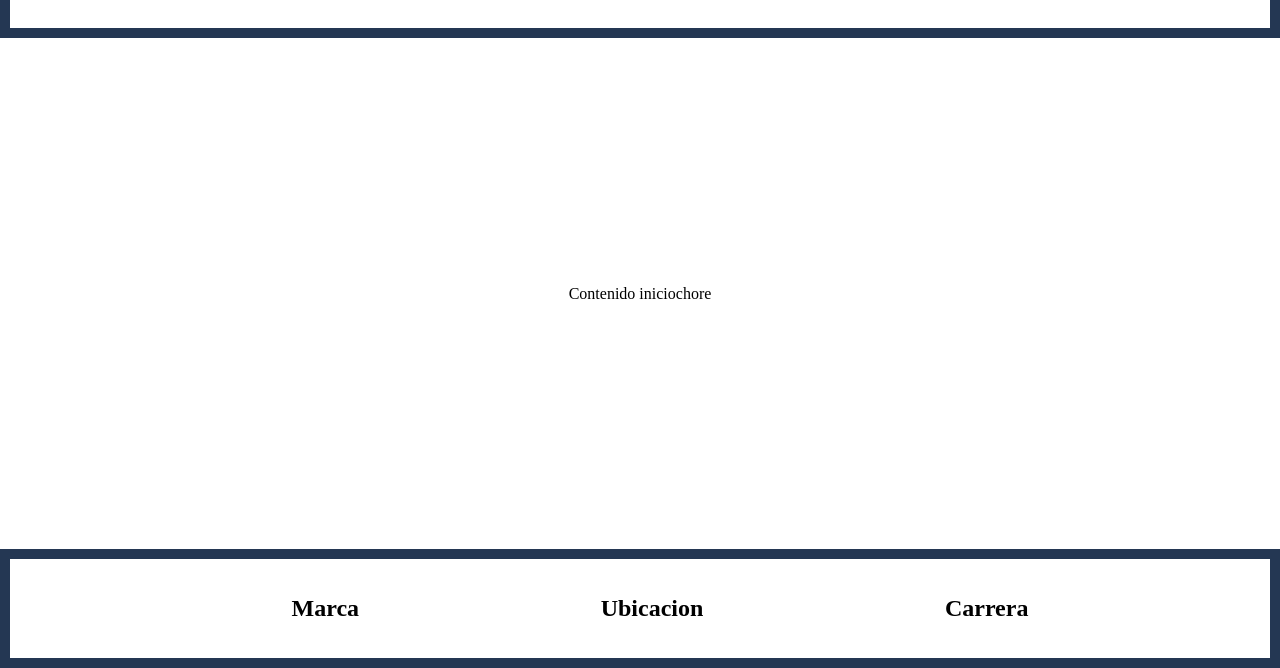
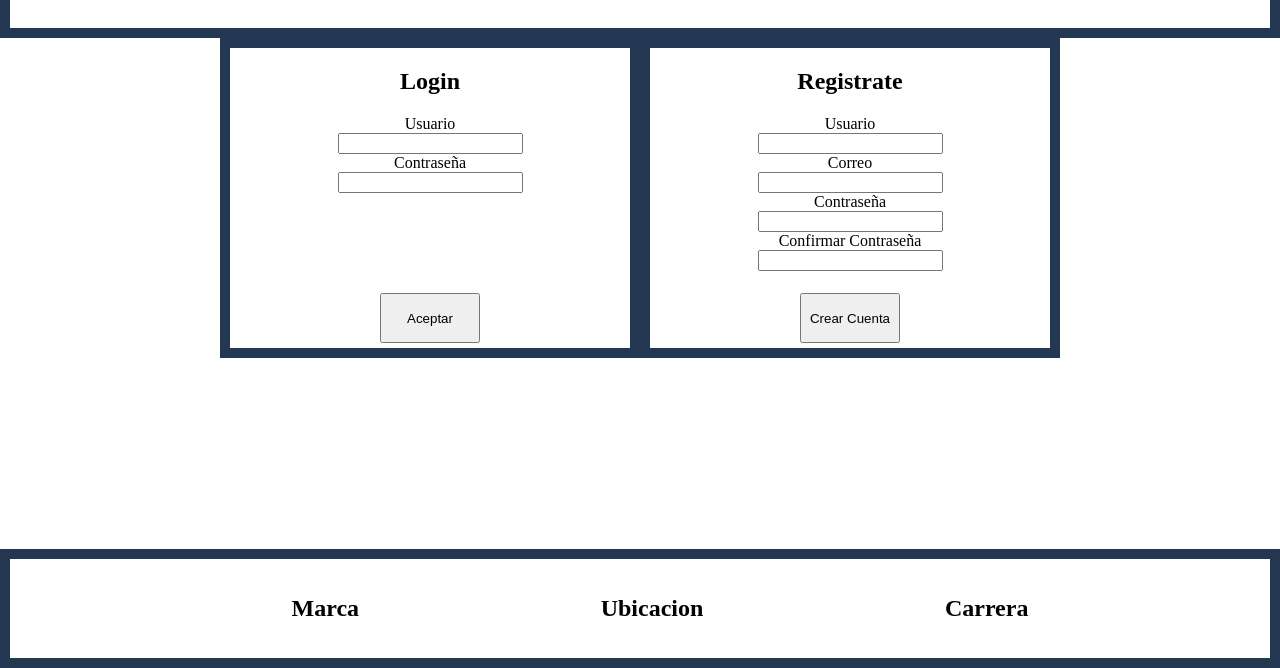
Before and after one commit to chrisorJR09/proyecto_final_SW, a plain HTML site: page index.html in a window 1280 px wide. Shown: the part 132-800 px from the top of the page. Drawn offline with Linux system fonts and the light colour scheme.

Commit message:
Login y Register Form con captcha

```diff
--- a/index.html
+++ b/index.html
@@ -17,9 +17,54 @@
 
     <!-- Section Principal -->
     <main>
-        <p>Contenido iniciochore</p>
+
+        <!-- Formulario de Login -->
+        <section id="formLgn">
+            <div>
+                <form action="url" method="POST">
+                    <!-- Usuario -->
+                    <h2>Login</h2>
+                    <label for="username">Usuario</label>
+                    <input type="text" id="usernameL" name="username" required>
+
+                    <!-- Password -->
+                    <label for="password">Contraseña</label>
+                    <input type="password" name="password" id="password" required>
+
+                   <div class="g-recaptcha" data-sitekey="llabe_de_google"></div>
+
+                    <button type="submit" class="formBtn">Aceptar</button>
+                </form>
+                <!-- src de el captcha de google -->
+
+            </div>
+        </section>
+
+        <!-- Formulario de Registro -->
+        <section id="formReg">
+            <form action="url" method="POST">
+                <h2>Registrate</h2>
+
+                <label for="username">Usuario</label>
+                <input type="text" id="usernameR" name="username" required>
+
+                <label for="email">Correo</label>
+                <input type="email" name="email" id="email" required>
+
+                <label for="password">Contraseña</label>
+                <input type="password" id="passwordR" name="passwordR" required>
+
+                <label for="confirmpassword">Confirmar Contraseña</label>
+                <input type="password" id="confirmpasswordR" name="confirmpasswordR" required>
+
+                <button type="submit" class="formBtn">Crear Cuenta</button>
+
+            </form>
+        </section>
+
     </main>
 
+    <!-- Formulario de login -->
 
 
     <!-- Footer -->
@@ -30,5 +75,6 @@
 
     <!-- Le hablamos al Js de index -->
     <script src="index.js"></script>
+    <script src="https://www.google.com/recaptcha/api.js" async defer></script>
 </body>
 </html>
--- a/index.js
+++ b/index.js
@@ -1,5 +1,7 @@
 
-/*  */
+
+
+/* Header Dinamico */
 /* getelementsByTagName devuelve un array de elementos entonces usamos querySelector para agarrar el primer header */
 
 const sectionh = document.getElementById('divH')
@@ -16,9 +18,9 @@ header.innerHTML += `
     </div>
 
 `;
-
 sectionh.appendChild(header);
 
+/* Footer Dinamico*/
 const sectionf = document.getElementById('divF')
 const footer = document.createElement('footer');
 
@@ -37,3 +39,12 @@ footer.innerHTML += `
 `;
 
 sectionf.appendChild(footer);
+
+/* Login Form */
+const boton = document.getElementById("logBtn");
+
+boton.addEventListener("click", (e) => {
+    /* Desaparece el formulario de Login y aparece inicio */
+    e.preventDefault();
+
+});
--- a/styles.css
+++ b/styles.css
@@ -81,3 +81,46 @@ footer{
     flex-direction: row;
     justify-content: space-evenly;
 }
+
+
+/* Login */
+/* Hace falta hacer que se desaparezca el inicio para que solo aparezca el login */
+
+#formLgn{
+    display: flex;
+    justify-content: center;
+    align-items: center;
+    align-self:flex-start;
+}
+
+#formLgn div form{
+    display: flex;
+    flex-direction: column;
+    align-items: center;
+    width: 400px;
+    height: 300px;
+    border: 10px solid rgb(36, 55, 83);
+}
+
+.formBtn {
+    width: 100px;
+    height: 50px;
+    margin-top: auto;
+    margin-bottom: 5px;
+}
+
+#formReg {
+    display: flex;
+    justify-content: center;
+    align-items: center;
+    align-self:flex-start;
+}
+
+#formReg form{
+    display: flex;
+    flex-direction: column;
+    align-items: center;
+    width: 400px;
+    height: 300px;
+    border: 10px solid rgb(36, 55, 83);
+}
```
